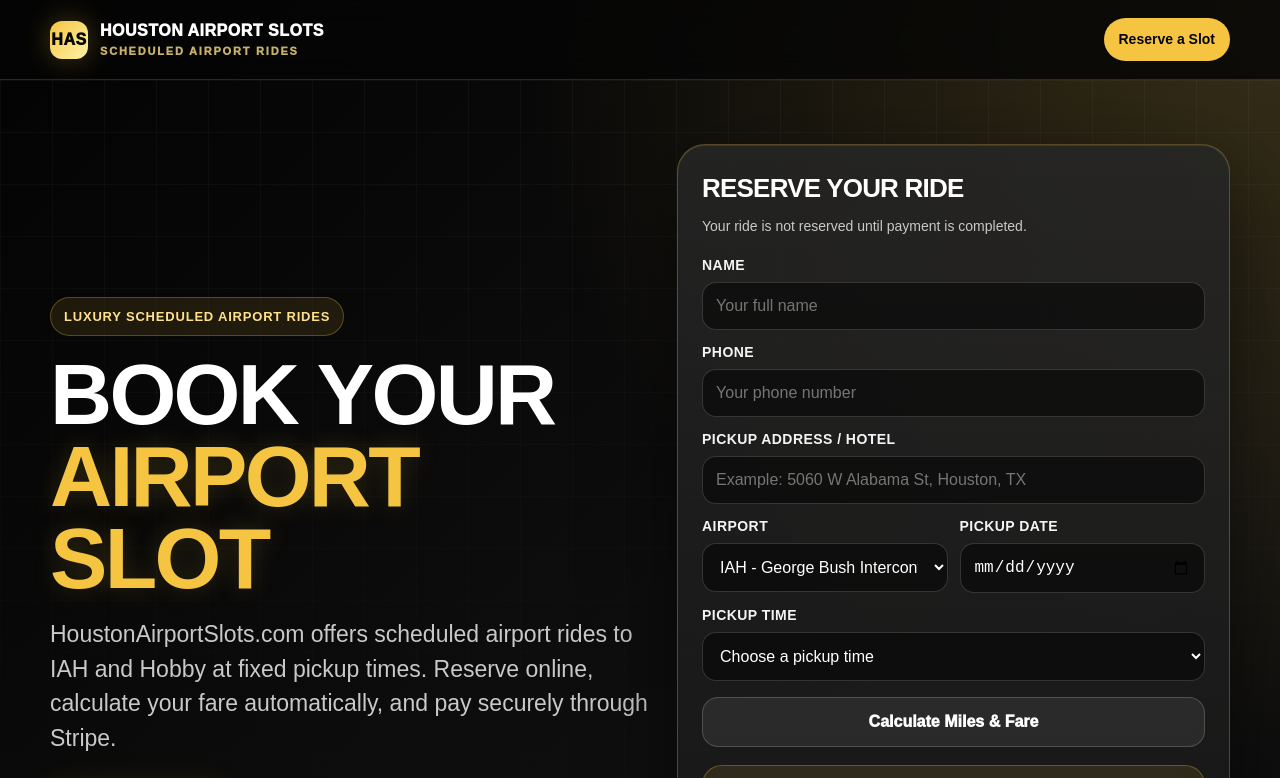
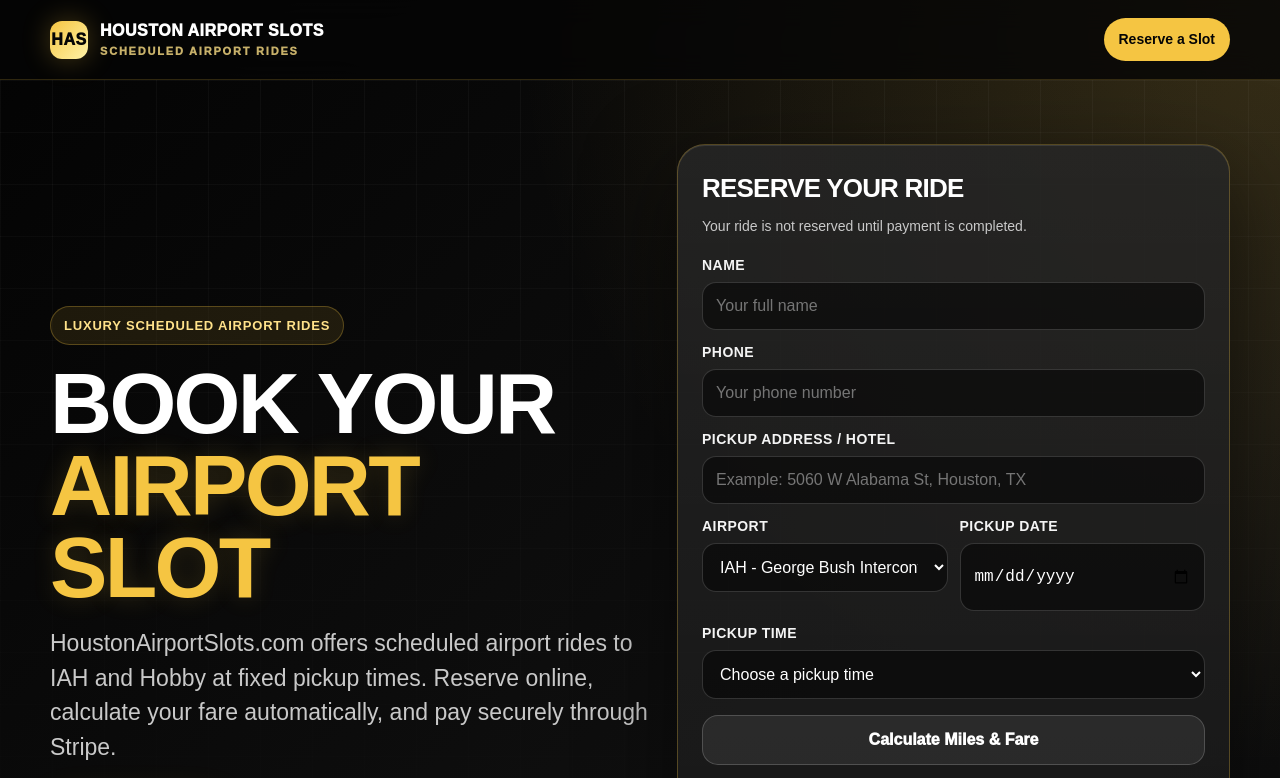
Before and after one commit to debonise34/houston-airports, a website: page index.html in a window 1280 px wide. Shown: the top 778 px of the page. Drawn offline with Linux system fonts and the light colour scheme.

Commit message:
Update index.html

```diff
--- a/index.html
+++ b/index.html
@@ -16,6 +16,7 @@
     .booking{background:linear-gradient(180deg,rgba(255,255,255,.10),rgba(255,255,255,.045)),rgba(10,10,10,.86);border:1px solid var(--line);box-shadow:0 30px 90px rgba(0,0,0,.55),inset 0 1px 0 rgba(255,255,255,.10);border-radius:28px;padding:24px}.card-title{margin:0 0 8px;font-size:26px;letter-spacing:-.8px;text-transform:uppercase}.card-sub{margin:0 0 18px;color:var(--muted);font-size:14px}label{display:block;margin:12px 0 6px;color:#f4f4f4;font-weight:900;font-size:14px;text-transform:uppercase;letter-spacing:.45px}input,select{width:100%;padding:14px 13px;border-radius:14px;border:1px solid rgba(255,255,255,.16);background:rgba(0,0,0,.50);color:var(--white);font-size:16px;outline:none}input:focus,select:focus{border-color:var(--gold);box-shadow:0 0 0 3px rgba(245,197,66,.12)}.row{display:grid;grid-template-columns:1fr 1fr;gap:12px}button{width:100%;margin-top:16px}button:disabled{opacity:.55;cursor:not-allowed}.price-panel{margin-top:18px;padding:18px;border-radius:20px;background:rgba(245,197,66,.10);border:1px solid var(--line)}.price{font-size:48px;font-weight:950;margin:0;color:var(--gold);letter-spacing:-1.4px}.breakdown{color:#f5e8b0;margin:4px 0 0;font-size:14px}.text-link{display:block;margin-top:12px;color:#ffe28a;text-align:center;font-weight:850;text-decoration:none}.notice{margin-top:16px;padding:13px;border-radius:16px;background:rgba(255,255,255,.06);border:1px solid rgba(255,255,255,.12);color:#d8d8d8;font-size:13px}
     section{padding:36px 18px}.section-card{background:rgba(255,255,255,.055);border:1px solid rgba(255,255,255,.12);border-radius:28px;padding:26px;box-shadow:0 22px 70px rgba(0,0,0,.30)}.section-title{font-size:clamp(30px,4vw,48px);line-height:1;margin:0 0 14px;text-transform:uppercase;letter-spacing:-1.4px}.slots{display:grid;grid-template-columns:repeat(7,1fr);gap:10px;margin-top:18px}.slot{background:linear-gradient(180deg,rgba(245,197,66,.16),rgba(245,197,66,.06));border:1px solid var(--line);color:#ffeaa0;padding:15px 10px;border-radius:18px;text-align:center;font-weight:950}.features{display:grid;grid-template-columns:repeat(3,1fr);gap:14px;margin-top:20px}.feature{padding:18px;border-radius:20px;background:rgba(0,0,0,.24);border:1px solid rgba(255,255,255,.10)}.feature h3{margin:0 0 8px;color:var(--gold);text-transform:uppercase;font-size:16px}.feature p{margin:0;color:var(--muted);font-size:14px}.footer{padding:32px 18px 44px;text-align:center;color:#a9a9a9;font-size:13px}
     @media(max-width:930px){.hero-grid{grid-template-columns:1fr}.slots{grid-template-columns:repeat(2,1fr)}.features{grid-template-columns:1fr}}@media(max-width:560px){.nav a{display:none}.row{grid-template-columns:1fr}.booking{padding:18px}h1{letter-spacing:-1.8px}}
+    input[type="date"]{width:100%;max-width:100%;height:68px;padding:14px 13px;border-radius:14px;border:1px solid rgba(255,255,255,.16);background:rgba(0,0,0,.50);color:#fff;font-size:16px;text-align:left;box-sizing:border-box;appearance:none;-webkit-appearance:none;}input[type="date"]::-webkit-date-and-time-value{text-align:left;}
   </style>
 </head>
 <body>
```
